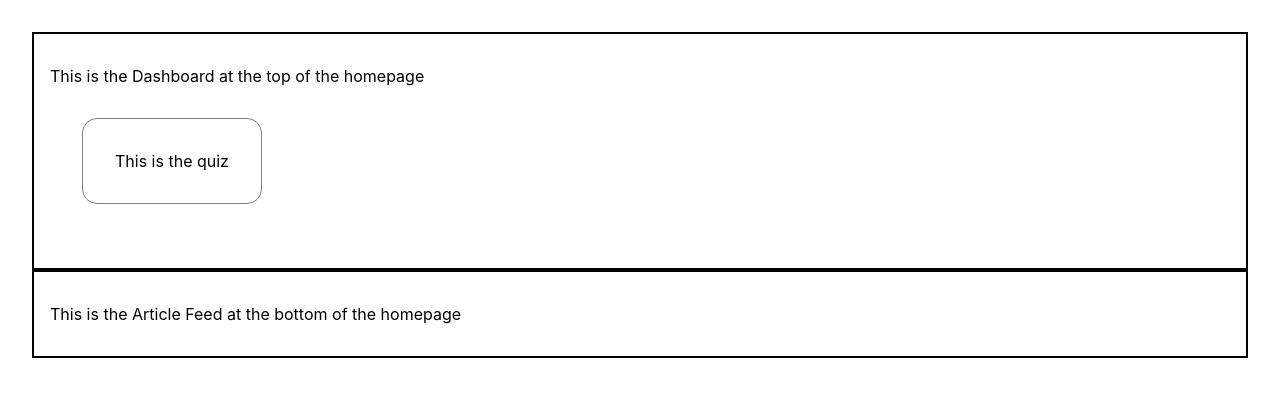
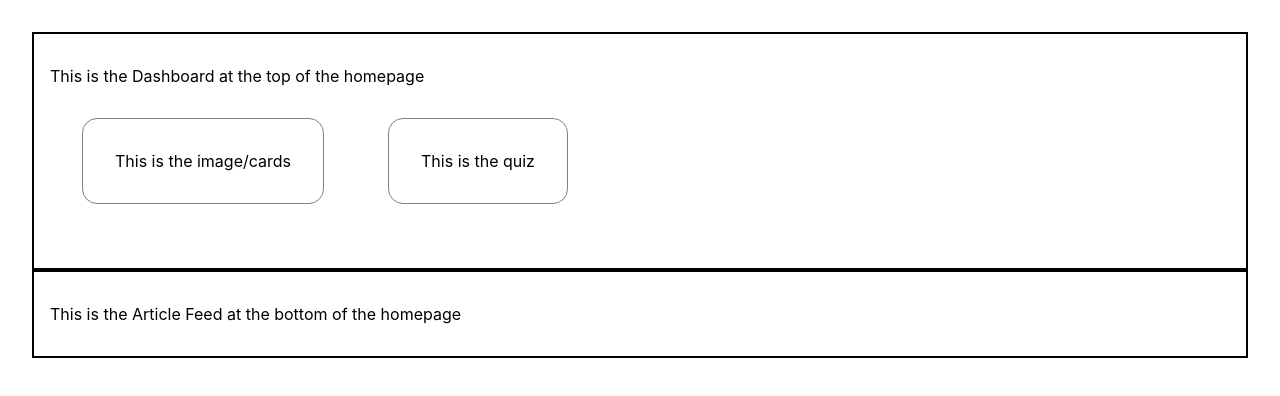
Before and after one commit to lauracastrovenegas/adaptive-stories, a React (Create React App) app: page / in a window 1280 px wide. Shown: the top 396 px of the page. Built offline with nearby package versions, Linux system fonts and the light colour scheme; the HTML template or start-up script is replaced by a standard one.

Commit message:
add placeholder for card carousel

```diff
--- /dev/null
+++ b/src/components/ImageAndCards.js
@@ -0,0 +1,21 @@
+import React from "react";
+import styled from "styled-components";
+
+const Wrapper = styled.div`
+  display: flex;
+  width: fit-content;
+  padding: 2rem;
+  border: 1px solid grey;
+  border-radius: 15px;
+  margin: 2rem;
+`;
+
+const ImageAndCards = () => {
+  return (
+    <Wrapper>
+      This is the image/cards
+    </Wrapper>
+  );
+}
+
+export default ImageAndCards;
--- a/src/containers/Homepage/Dashboard.js
+++ b/src/containers/Homepage/Dashboard.js
@@ -1,17 +1,25 @@
 import React from "react";
 import styled from "styled-components";
 import PersonalizationQuiz from "../../components/PersonalizationQuiz";
+import ImageAndCards from "../../components/ImageAndCards";
 
 const Wrapper = styled.div`
   padding: 2rem 1rem;
   border: 2px solid black;
+`;
+const InnerWrapper = styled.div`
+  display: flex;
+  flex-direction: horizontal;
 `;
 
 const Dashboard = () => {
   return (
     <Wrapper>
       This is the Dashboard at the top of the homepage
-      <PersonalizationQuiz/>
+      <InnerWrapper>
+        <ImageAndCards/>
+        <PersonalizationQuiz/>
+      </InnerWrapper>
     </Wrapper>
   );
 }
```
